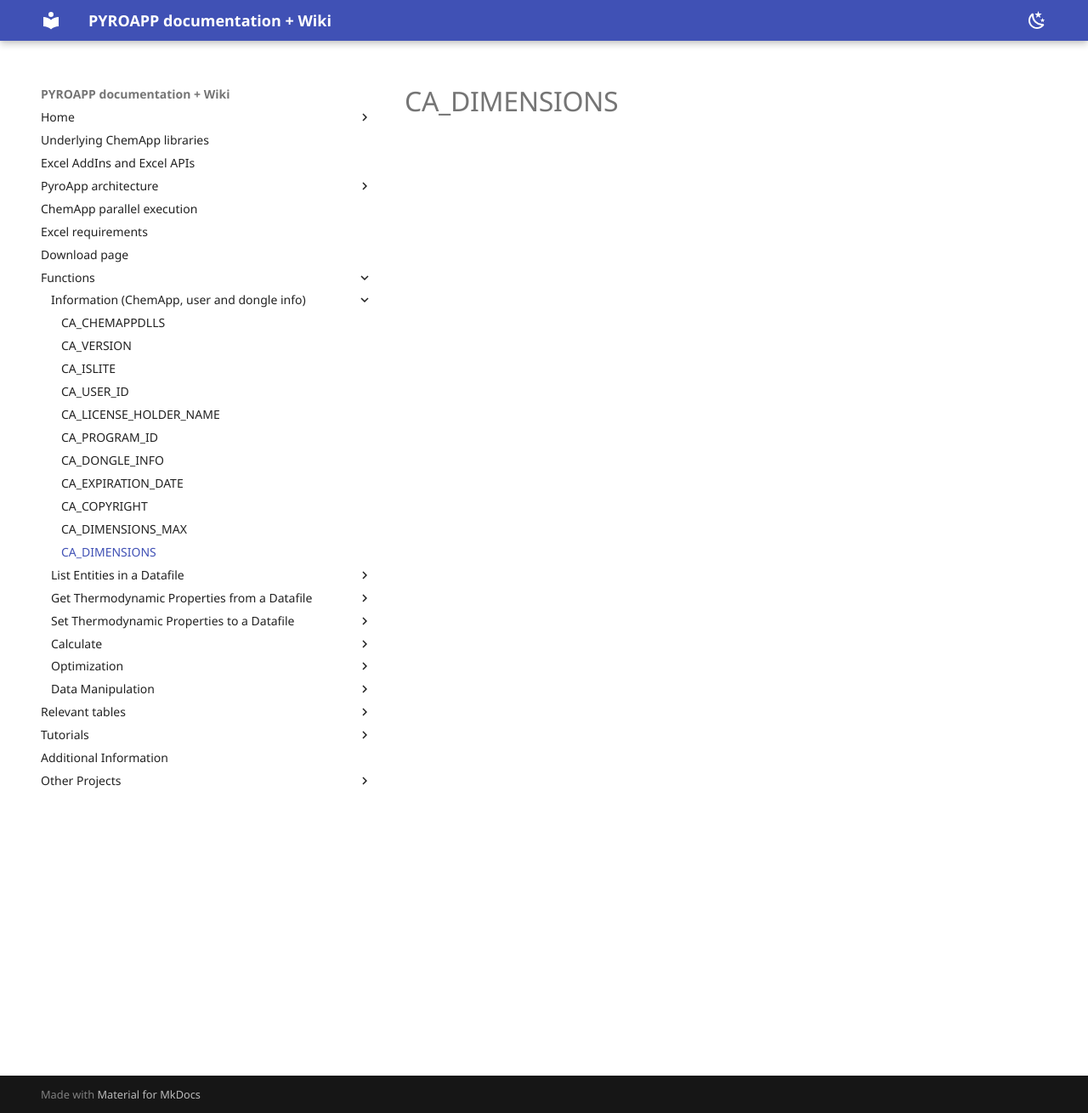
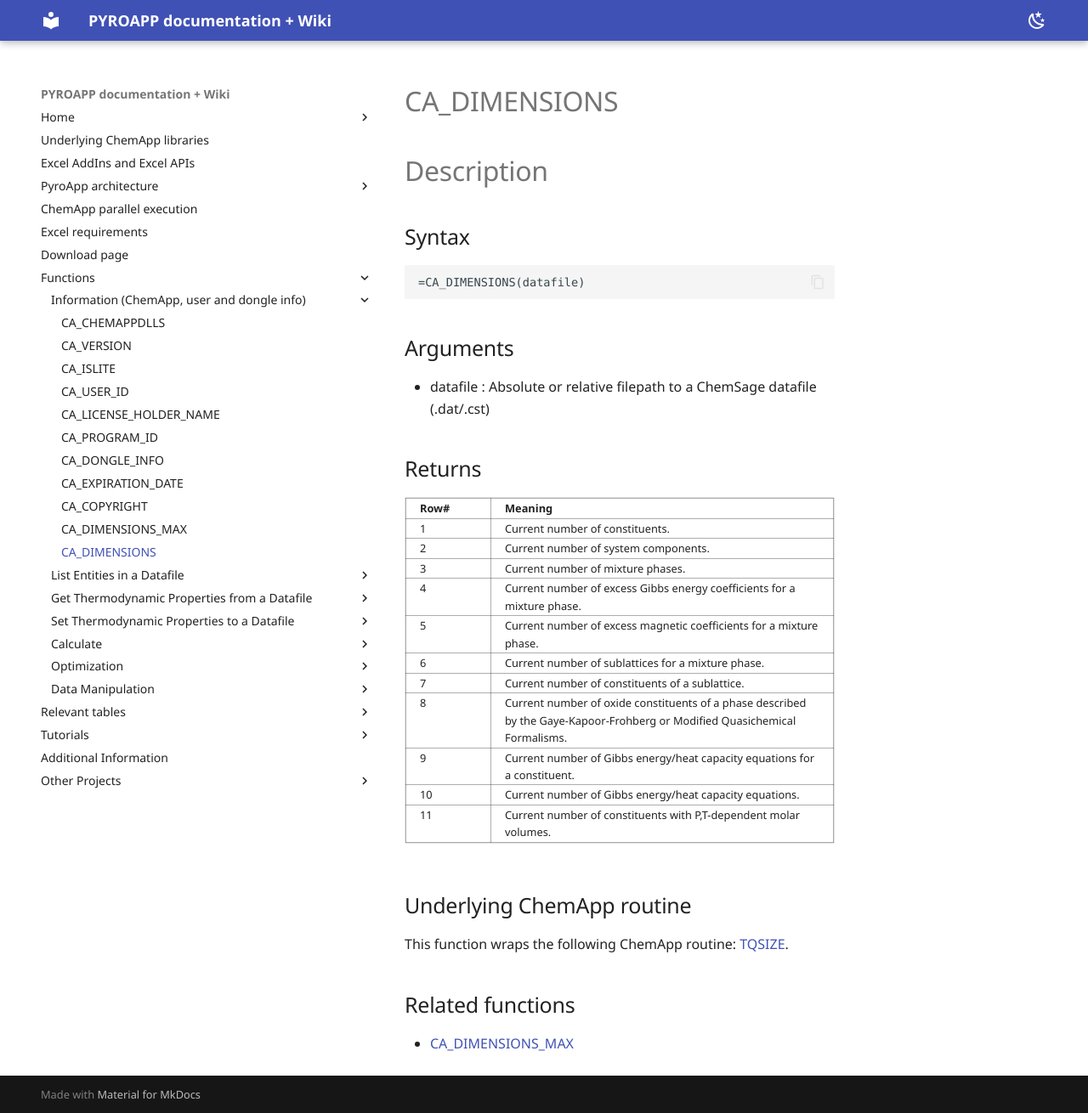
Before and after one commit to evnekdev/pyroapp-docs, an MkDocs documentation site: the page built from docs/functions/ca_dimensions.md, in a window 1280 px wide and 1310 px high. Shown: the whole window at 85% size. Built offline with MkDocs 1.6.1 and Material for MkDocs 9.7.7, drawn with Linux system fonts in a browser that asks for light colours; some web fonts are replaced.

Commit message:
Update ca_dimensions.md

````diff
--- a/docs/functions/ca_dimensions.md
+++ b/docs/functions/ca_dimensions.md
@@ -1 +1,37 @@
 # CA_DIMENSIONS
+
+# Description
+
+## Syntax
+
+```excel
+=CA_DIMENSIONS(datafile)
+```
+
+## Arguments
+
+  - datafile : Absolute or relative filepath to a ChemSage datafile (.dat/.cst)
+
+## Returns
+
+| Row# | Meaning |
+|---|---|
+| 1  | Current number of constituents. |
+| 2  | Current number of system components. |
+| 3  | Current number of mixture phases. |
+| 4  | Current number of excess Gibbs energy coefficients for a mixture phase. |
+| 5  | Current number of excess magnetic coefficients for a mixture phase. |
+| 6  | Current number of sublattices for a mixture phase. |
+| 7  | Current number of constituents of a sublattice. |
+| 8  | Current number of oxide constituents of a phase described by the Gaye-Kapoor-Frohberg or Modified Quasichemical Formalisms. |
+| 9  | Current number of Gibbs energy/heat capacity equations for a constituent. |
+| 10 | Current number of Gibbs energy/heat capacity equations. |
+| 11 | Current number of constituents with P,T-dependent molar volumes. |
+
+## Underlying ChemApp routine
+
+This function wraps the following ChemApp routine: [TQSIZE](https://gtt-technologies.de/ca-doc/index.html#tqused).
+
+## Related functions
+
+  - [CA_DIMENSIONS_MAX](../ca_dimensions_max)
````
